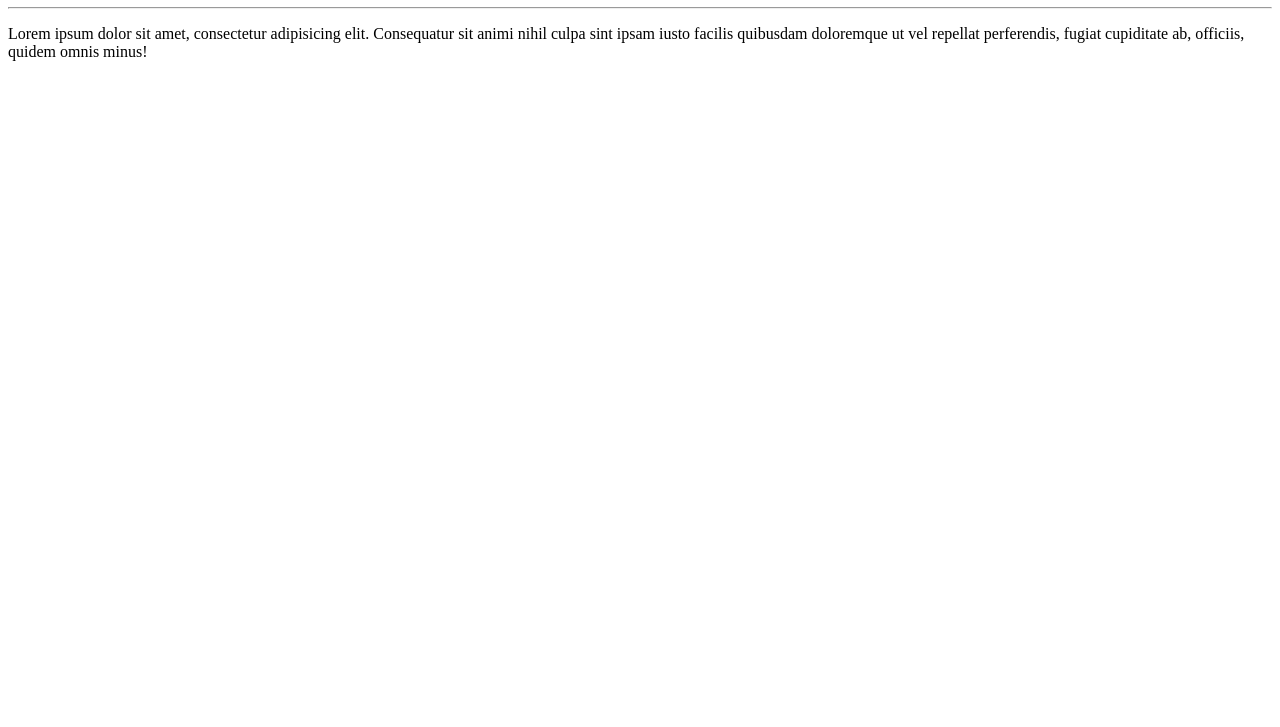
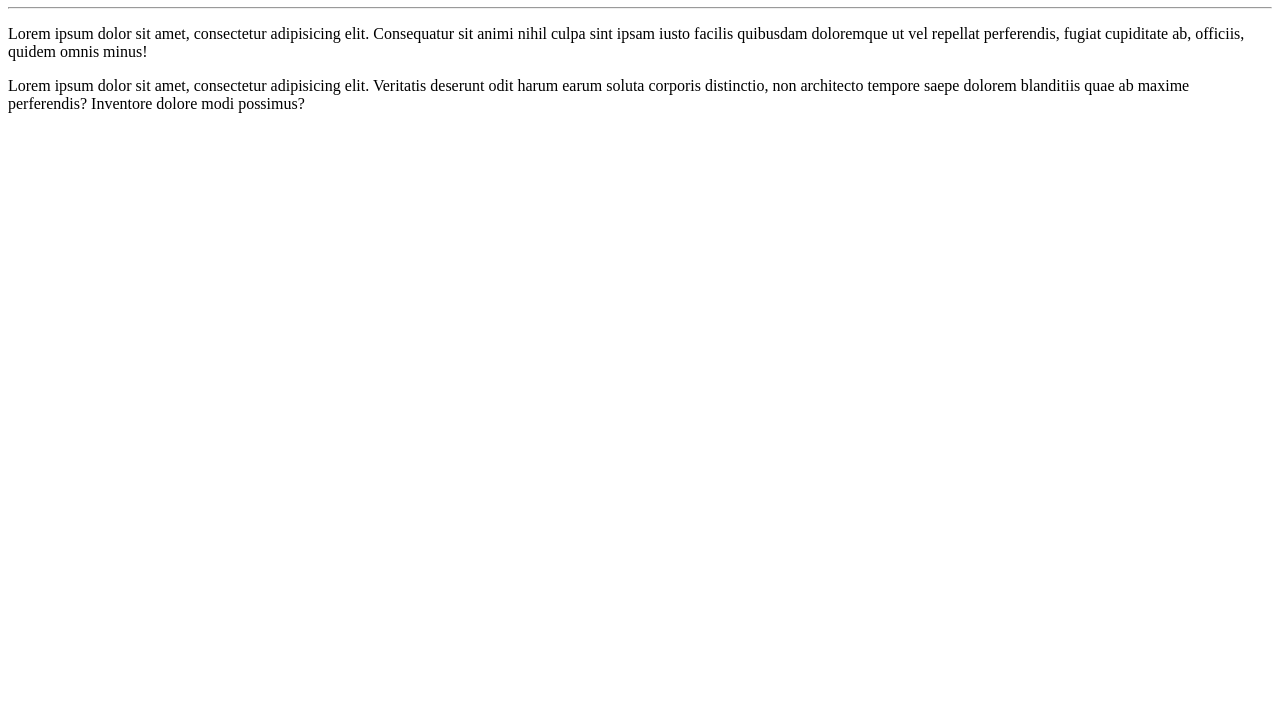
Before and after one commit to Shiny-dev/Hello-World, a plain HTML site: page site-exemplo/index.html in a window 1280 px wide. Shown: the part 73-800 px from the top of the page. Drawn offline with Linux system fonts and the light colour scheme.

Commit message:
Adicionei outro parágrafo

```diff
--- a/site-exemplo/index.html
+++ b/site-exemplo/index.html
@@ -13,5 +13,10 @@
         Consequatur sit animi nihil culpa sint ipsam iusto facilis  quibusdam doloremque ut vel repellat perferendis,
         fugiat cupiditate ab, officiis, quidem omnis minus!
     </p>
+    <p>
+        Lorem ipsum dolor sit amet, consectetur adipisicing elit.
+        Veritatis deserunt odit harum earum soluta corporis distinctio,
+        non architecto tempore saepe dolorem blanditiis quae ab maxime perferendis? Inventore dolore modi possimus?
+    </p>
 </body>
 </html>
```
